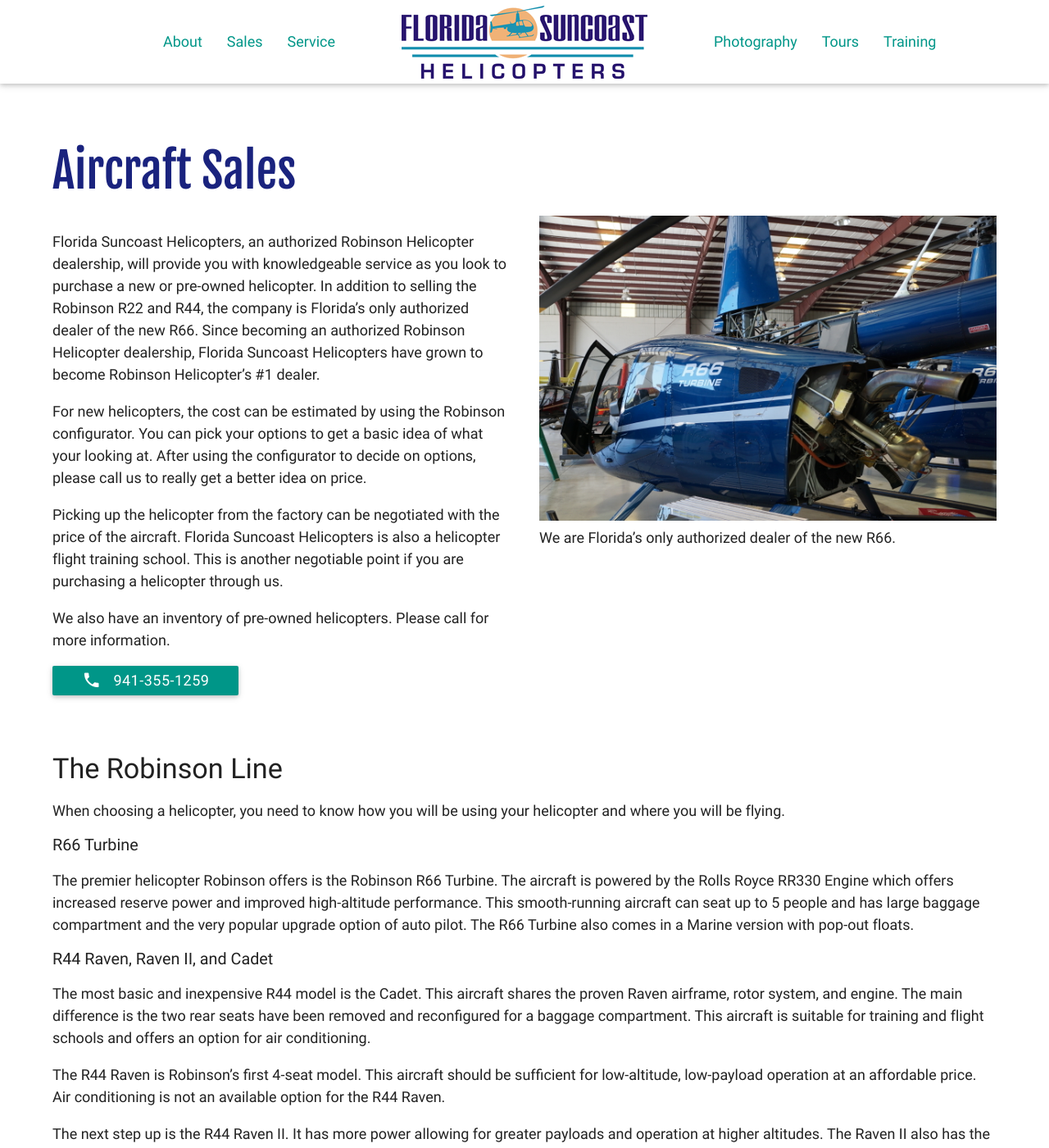
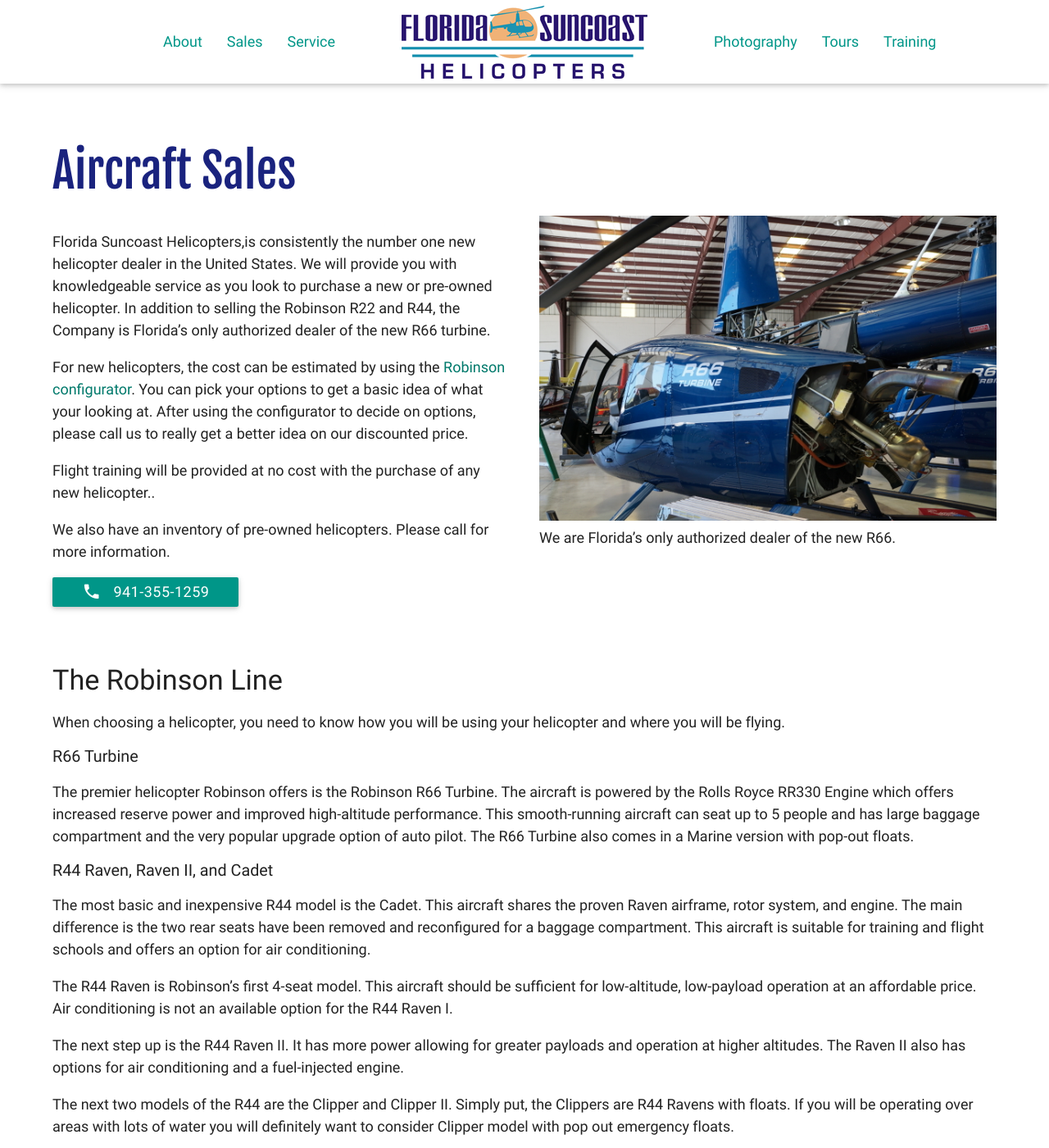
Before and after one commit to joncoop/fsh, a Jekyll site: the page built from sales.html, in a window 1280 px wide and 1400 px high. Shown: the whole window at 82% size. Built offline with Jekyll 4.4.1, drawn with Linux system fonts in a browser that asks for light colours; nearby versions of some CDN libraries; some of the changed text lies outside the part shown.

Commit message:
Content updates.

```diff
--- a/_includes/footer.html
+++ b/_includes/footer.html
@@ -1,6 +1,6 @@
 <div class="container">
   <div class="row">
-    <div class="col s12 m12 l6">
+    <div class="col s12 m4 l6">
       <h4>Location</h4>
       <p>
         Rectrix North<br>
@@ -9,14 +9,14 @@
         Sarasota, FL 34243
       </p>
     </div>
-    <div class="col s12 m6 l3">
+    <div class="col s12 m4 l3">
       <h4>Company</h4>
       <ul>
         <li><a href="{{ site.github.url }}/about.html">About</a></li>
         <li><a href="{{ site.github.url }}/contact.html">Contact</a></li>
       </ul>
     </div>
-    <div class="col s12 m6 l3">
+    <div class="col s12 m4 l3">
       <h4>Services</h4>
       <ul>
         <li><a href="{{ site.github.url }}/photography.html">Photography</a></li>
--- a/about.html
+++ b/about.html
@@ -5,9 +5,11 @@
 
 <div class="row">
   <div class="col s12 m6">
-    <p>Florida Suncoast Helicopters, a family owned business, has been in operation, at the Sarasota-Bradenton International Airport, since June, 2002. Beginning with a single helicopter, it has steadily grown to become the largest helicopter operation on Florida’s west coast and Robinson Helicopters #1 dealership worldwide! With its focus on complete customer satisfaction, the company offers exceptional service in all areas.</p>
+    <p>Florida Suncoast Helicopters, a family owned business, was established in June 2002. We began with just a single helicopter, but by always putting the customer first we have grown not only to be Sarasota’s longest established and most trusted helicopter operation, but also one of the largest helicopter operations in all of Florida.</p>
 
-    <p>Whether it be for a vacation, sightseeing tour, flight training or the purchase of a new helicopter, Florida Suncoast Helicopters provides a friendly and professional experience.</p>
+    <p>Suncoast helicopters is also consistently one of Robinson’s largest dealers in the World. We offer competitive paralleled support whether it be for sightseeing tours, flight training or the purchase of a new helicopter. We also are a FAA 145 approved maintenance shop for all your Robinson needs.</p>
+
+    <p>Florida Suncoast Helicopters goal is to provide a friendly and professional experience for all our customers.</p>
 
     <h4 class="sub-heading">Our Services</h4>
     <ul>
--- a/sales.html
+++ b/sales.html
@@ -5,11 +5,11 @@
 
 <div class="row">
   <div class="col s12 m6">
-    <p>Florida Suncoast Helicopters, an authorized Robinson Helicopter dealership, will provide you with knowledgeable service as you look to purchase a new or pre-owned helicopter. In addition to selling the Robinson R22 and R44, the company is Florida’s only authorized dealer of the new R66. Since becoming an authorized Robinson Helicopter dealership, Florida Suncoast Helicopters have grown to become Robinson Helicopter’s #1 dealer.</p>
+    <p>Florida Suncoast Helicopters,is consistently the number one new helicopter dealer in the United States. We will provide you with knowledgeable service as you look to purchase a new or pre-owned helicopter. In addition to selling the Robinson R22 and R44, the Company is Florida’s only authorized dealer of the new R66 turbine.</p>
 
-    <p>For new helicopters, the cost can be estimated by using the Robinson configurator. You can pick your options to get a basic idea of what your looking at. After using the configurator to decide on options, please call us to really get a better idea on price.</p>
+    <p>For new helicopters, the cost can be estimated by using the <A href="http://www.robinsonheli.com/productconfig.htm">Robinson configurator</a>. You can pick your options to get a basic idea of what your looking at. After using the configurator to decide on options, please call us to really get a better idea on our discounted price.</p>
 
-    <p>Picking up the helicopter from the factory can be negotiated with the price of the aircraft. Florida Suncoast Helicopters is also a helicopter flight training school. This is another negotiable point if you are purchasing a helicopter through us.</p>
+    <p>Flight training will be provided at no cost with the purchase of any new helicopter..</p>
 
     <p>We also have an inventory of pre-owned helicopters. Please call for more information.<p>
 
@@ -38,11 +38,11 @@
 
     <p>The most basic and inexpensive R44 model is the Cadet. This aircraft shares the proven Raven airframe, rotor system, and engine. The main difference is the two rear seats have been removed and reconfigured for a baggage compartment. This aircraft is suitable for training and flight schools and offers an option for air conditioning.</p>
 
-    <p>The R44 Raven is Robinson’s first 4-seat model. This aircraft should be sufficient for low-altitude, low-payload operation at an affordable price. Air conditioning is not an available option for the R44 Raven.</p>
+    <p>The R44 Raven is Robinson’s first 4-seat model. This aircraft should be sufficient for low-altitude, low-payload operation at an affordable price. Air conditioning is not an available option for the R44 Raven I.</p>
 
-    <p>The next step up is the R44 Raven II. It has more power allowing for greater payloads and operation at higher altitudes. The Raven II also has the option for air conditioning.</p>
+    <p>The next step up is the R44 Raven II. It has more power allowing for greater payloads and operation at higher altitudes. The Raven II also has options for air conditioning and a fuel-injected engine.</p>
 
-    <p>The next two models of the R44 are the Clipper and Clipper II. Simply put, the Clippers are R44 Ravens with floats. If you will be operating over areas with lots of water you will definitely want a Clipper model.</p>
+    <p>The next two models of the R44 are the Clipper and Clipper II. Simply put, the Clippers are R44 Ravens with floats. If you will be operating over areas with lots of water you will definitely want to consider Clipper model with pop out emergency floats.</p>
 
     <h5>R22 Beta II</h5>
 
```
Also changed, not shown: service.html (+6 -4 lines).
